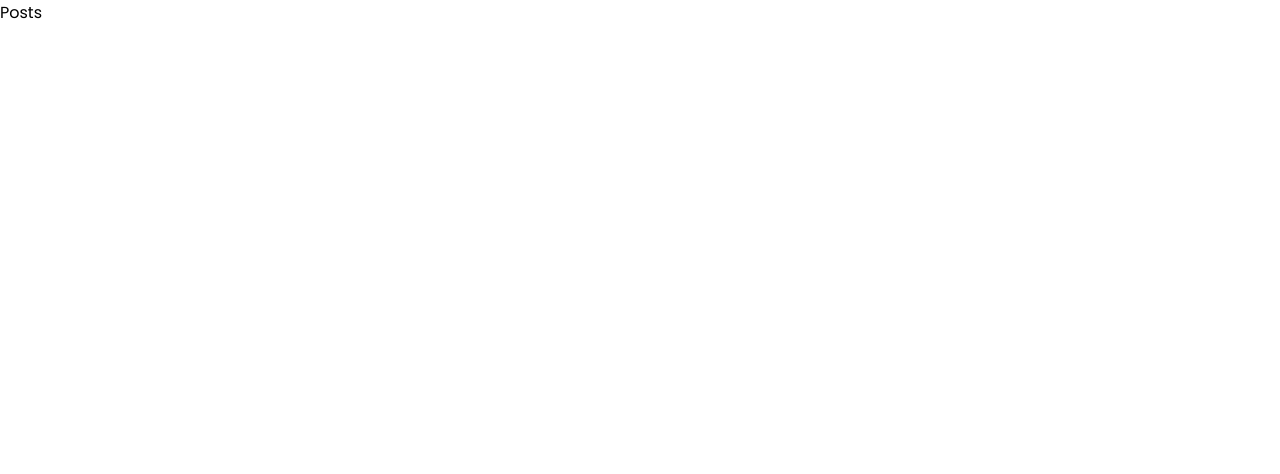
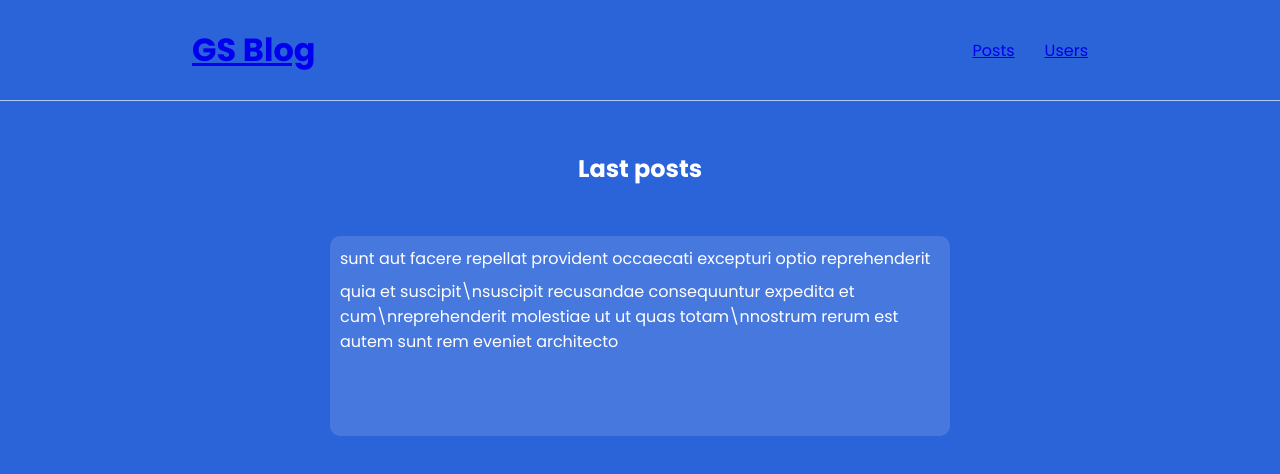
Before and after one commit to GustavoScopinho/gs-blog, a React (Vite) app: page /posts in a window 1280 px wide. Shown: the top 474 px of the page. Built offline with nearby package versions, Linux system fonts and the light colour scheme.

Commit message:
add navigation between pages

```diff
--- a/src/components/header/Header.styled.ts
+++ b/src/components/header/Header.styled.ts
@@ -20,13 +20,11 @@ export const ContainerLogo = styled.h1`
 
   color: #fff;
 `
-
 export const Nav = styled.nav`
   display: flex;
   align-items: center;
   gap: 30px;
 `
-
 export const A = styled.a`
   color: #fff;
 `
--- a/src/components/header/Header.tsx
+++ b/src/components/header/Header.tsx
@@ -1,3 +1,4 @@
+import { Link } from "react-router-dom"
 import * as S from "./Header.styled"
 
 export const Header = () => {
@@ -6,14 +7,20 @@ export const Header = () => {
       <S.Container>
           <S.ContainerHeader>
             <S.ContainerLogo>
-              GS Blog
+              <Link to={{pathname: "/"}} >
+                 GS Blog
+              </Link>
             </S.ContainerLogo>
             <S.Nav>
-              <S.A>
-                Posts
+              <S.A >
+                <Link to={{pathname: "/posts"}} >
+                   Posts
+                </Link>
               </S.A>
               <S.A>
-                Users
+                <Link to={{pathname: "/users"}} >
+                  Users
+                </Link>
               </S.A>
             </S.Nav>
           </S.ContainerHeader>
--- a/src/pages/Home/Home.styled.ts
+++ b/src/pages/Home/Home.styled.ts
@@ -9,7 +9,6 @@ export const Container = styled.header`
   justify-content: center;
   align-items: center;
 `
-
 export const Section = styled.section`
   width: 80%;
 
@@ -21,7 +20,6 @@ export const Section = styled.section`
     flex-direction: column;
 
   }
-
 `
 export const H1 = styled.h1`
 color: #fff;
@@ -35,16 +33,13 @@ font-size: 55px;
   font-size: 32px;
   }
 `
-
 export const ContainerTitle = styled.div`
   width: 40%;
-
 
   @media (max-width: 1100px) {
     width: 90%;
   }
 `
-
 export const ContainerLottie = styled.div`
   width: 800px;
   @media (max-width: 800px) {
@@ -54,5 +49,4 @@ export const ContainerLottie = styled.div`
     margin-top: 40px;
     width: 480px;
   }
-
 `
--- a/src/pages/Posts/Posts.styled.ts
+++ b/src/pages/Posts/Posts.styled.ts
@@ -1 +1,35 @@
 import styled from "styled-components";
+
+export const Container = styled.div`
+  width: 100%;
+  min-height: calc(100vh - 101px);
+  background-color: #2B63D9;
+`
+
+
+export const Section = styled.section`
+  display: flex;
+  justify-content: center;
+  flex-direction: column;
+  align-items: center;
+`
+
+export const H1 = styled.h1`
+  padding: 50px 0;
+  color: #fff;
+`
+
+
+export const ContainerPost = styled.div`
+  background-color: #fff2;
+  width: 600px;
+  height: 180px;
+  border-radius: 10px;
+  padding: 10px;
+
+`
+
+export const Post = styled.div`
+  color: #fff;
+  margin-bottom: 8px;
+`
--- a/src/pages/Posts/Posts.tsx
+++ b/src/pages/Posts/Posts.tsx
@@ -1,7 +1,26 @@
 import React from 'react'
+import { Header } from '../../components/header/Header'
+import * as S from './Posts.styled'
 
 export const Posts = () => {
   return (
-    <div>Posts</div>
+    <>
+      <Header/>
+     <S.Container>
+        <S.Section>
+          <S.H1>
+            Last posts
+          </S.H1>
+          <S.ContainerPost>
+            <S.Post>
+            sunt aut facere repellat provident occaecati excepturi optio reprehenderit
+            </S.Post>
+            <S.Post>
+            quia et suscipit\nsuscipit recusandae consequuntur expedita et cum\nreprehenderit molestiae ut ut quas totam\nnostrum rerum est autem sunt rem eveniet architecto
+            </S.Post>
+          </S.ContainerPost>
+        </S.Section>
+     </S.Container>
+    </>
   )
 }
--- a/src/pages/Users/Users.tsx
+++ b/src/pages/Users/Users.tsx
@@ -1,7 +1,11 @@
 import React from 'react'
+import { Header } from '../../components/header/Header'
 
 export const Users = () => {
   return (
-    <div>Users</div>
+    <>
+      <Header/>
+      <h1>Users</h1>
+    </>
   )
 }
```
